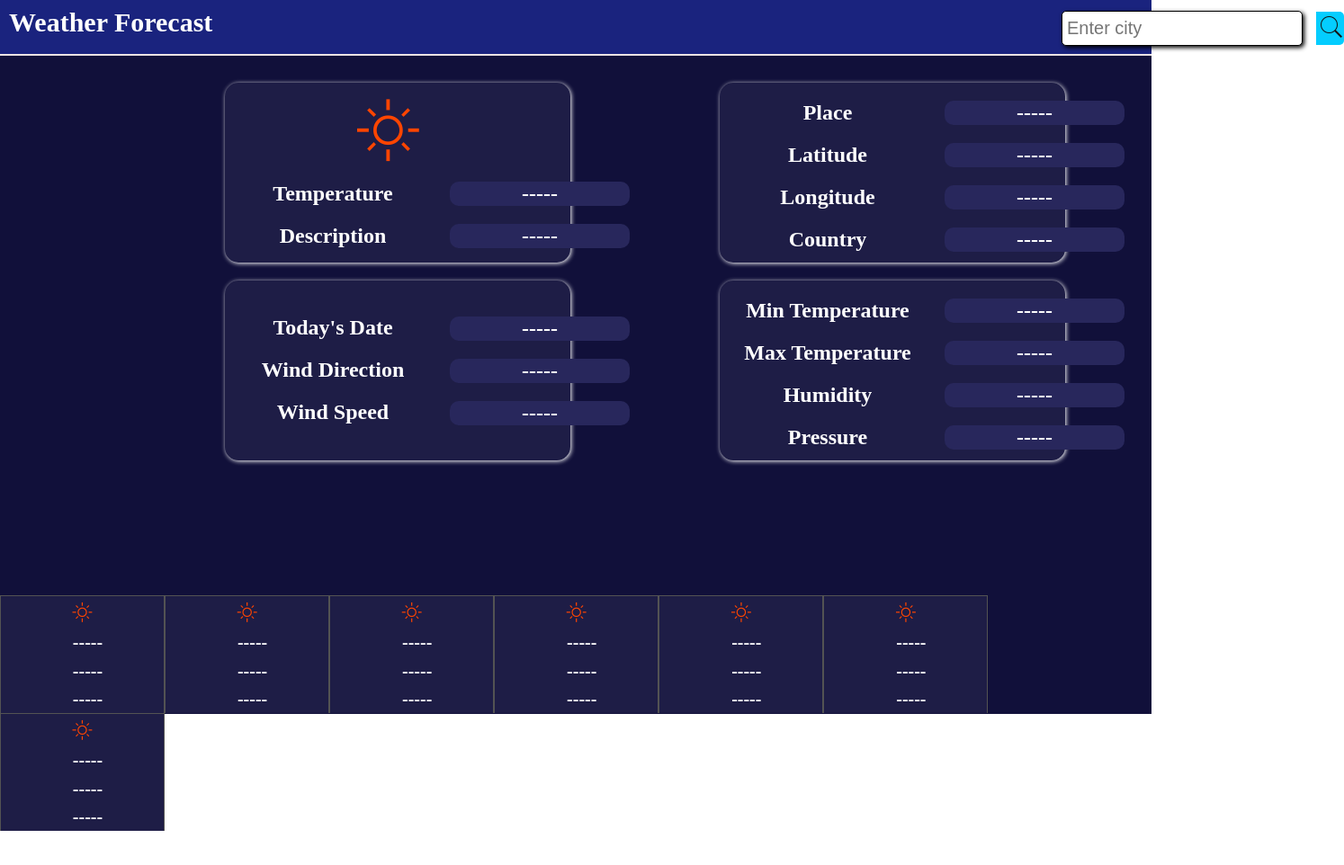
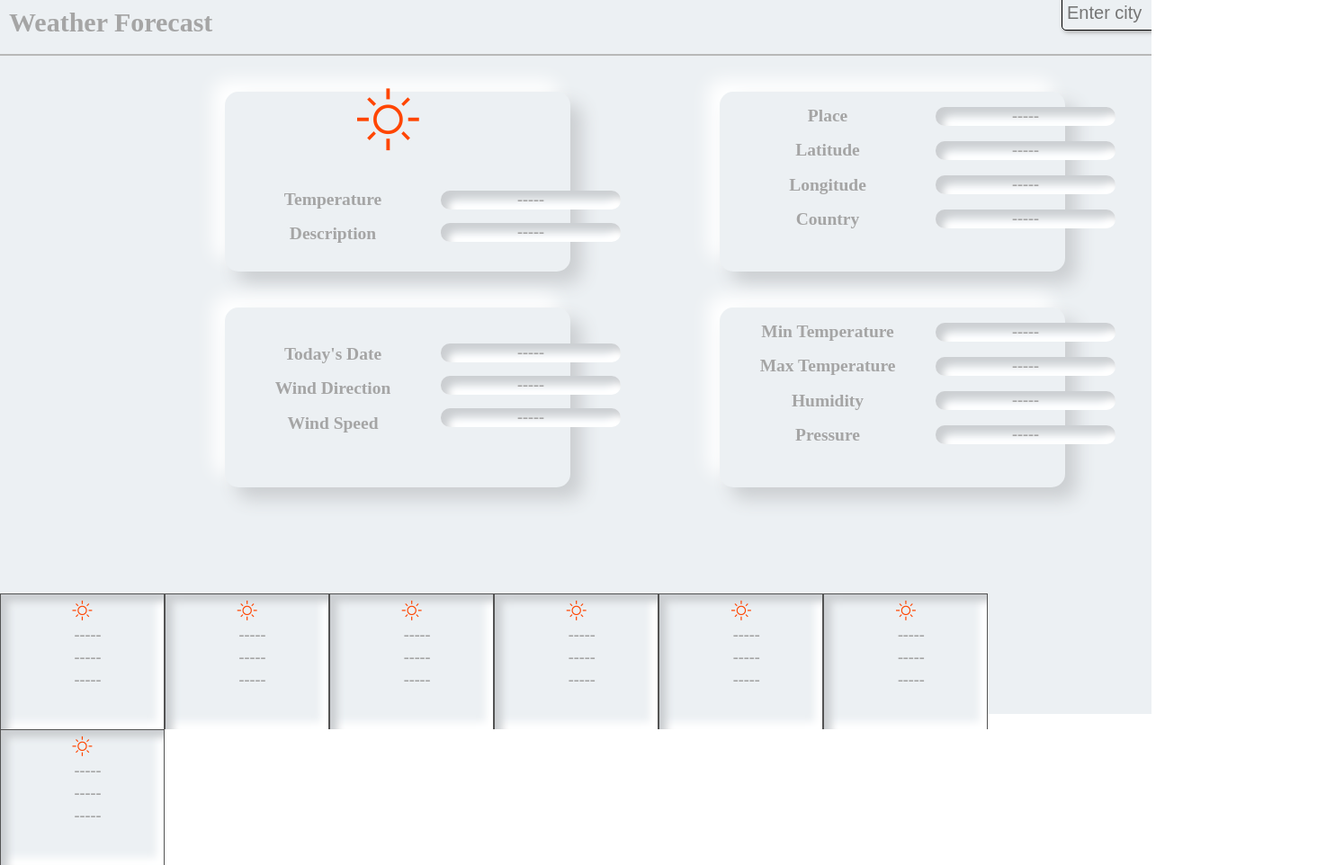
Before and after one commit to sparetm/weatherDrop, a plain HTML site: page index.html in a window 1280 px wide. Shown: the whole page at 90% size, 1494 px wide, since content can reach past the window. Before the commit the page ends 924 px from the top, so only its background shows below. Drawn offline with Linux system fonts and the light colour scheme; some packages are replaced by stand-ins of ours; files whose address does not match are found by name; a web font is replaced by a local one.

```diff
--- a/index.html
+++ b/index.html
@@ -8,6 +8,7 @@
     <link href="./style/ionicons.min.css" rel="stylesheet">
     <link href="./style/style.css" rel="stylesheet" type="text/css">
     <link href="http://code.ionicframework.com/ionicons/2.0.1/css/ionicons.min.css">
+    <link href='https://fonts.googleapis.com/css?family=Cambay' rel='stylesheet'>
 
 
 
--- a/style/style.css
+++ b/style/style.css
@@ -1,18 +1,24 @@
 body,
 html {
   margin: 0;
-  height: 100%;
-  width: 100%;
+  height: 100vh;
+  width: 100vw;
   box-sizing: border-box;
+  overflow: hidden;
+  font-family: 'Cambay';
+  /*font-family: 'Lato' sans-serif;
+   font-family: 'Amatic SC';font-size: 22px;*/
+  font-weight: 700;
+  font-size: 13px;
 }
 
 .navigation {
   position: relative;
   width: 100%;
   height: 60px;
-  background-color: #1a237e;
-  border-bottom: 2px solid #ece4e4;
-  color: #ffffff;
+  background-color: #ecf0f3;
+  border-bottom: 2px solid #b8b8b8;
+  color: rgb(165, 165, 165);
   font-size: 20px;
   text-align: start;
 }
@@ -27,7 +33,7 @@ html {
   position: absolute;
   display: inline-block;
   font-size: 32px;
-  color: rgb(20, 20, 20);
+  color: rgb(255, 255, 255);
   margin-left: 283px;
   padding-left: 5px;
 
@@ -41,11 +47,11 @@ html {
   position: absolute;
   display: inline-block;
 
-  background-color: #ffffff;
+  background-color: #ecf0f3;
   width: 20%;
   height: 45%;
   border-radius: 5px 5px 5px 5px;
-  color: black;
+  color: rgb(165, 165, 165);
   margin-top: 0px;
   margin-left: 0px;
 
@@ -53,10 +59,13 @@ html {
   font-size: 20px;
   border: 1px solid black;
   box-shadow: 2px 2px 5px;
+
+  outline: none;
+  background: none;
 }
 .input_values {
   margin-left: 1180px;
-  margin-top: -55px;
+  margin-top: -72px;
   width: 22%;
   height: 100%;
 }
@@ -67,7 +76,7 @@ html {
   position: relative;
   /*background-image: linear-gradient(rgba(62, 20, 20, 0.4), rgba(62, 20, 20, 0.4)),url(../image/Bolted.png);*/
   /*background-image: linear-gradient(to left, #64ffda, #00e5ff);*/
-  background-color: #11103a;
+  background-color: #ecf0f3;
 
   background-attachment: fixed;
   background-size: cover;
@@ -83,13 +92,13 @@ html {
 #info_4 {
   position: absolute;
   display: inline-block;
-  color: white;
-  background-color: #1e1d46;
+  color: rgb(165, 165, 165);
+  background-color: #ecf0f3;
   width: 30%;
   height: 200px;
   text-align: center;
   border-radius: 15px 15px 15px 15px;
-  box-shadow: 1px 1px 5px;
+  box-shadow: 13px 13px 20px #cbced1, -13px -13px 20px #ffffff;
 }
 
 .stat_1,
@@ -98,7 +107,7 @@ html {
 .stat_4 {
   position: absolute;
   display: inline-block;
-  color: white;
+  color: rgb(165, 165, 165);
   width: 30%;
   height: 200px;
   text-align: center;
@@ -110,6 +119,7 @@ html {
 .stat_4 h2 {
   /*background-color: black;*/
   width: 200px;
+
   border-radius: 10px 10px 10px 10px;
   text-align: center;
   margin-left: 20px;
@@ -127,75 +137,80 @@ html {
 #info_2 h1,
 #info_3 h1,
 #info_4 h1 {
-  background-color: #28275c;
+  background-color: #ecf0f3;
   width: 200px;
+  font-size: 18px;
+  /*font-size: 20px;*/
 
   border-radius: 10px 10px 10px 10px;
   text-align: center;
-  margin-left: 250px;
+  margin-left: 240px;
+  box-shadow: inset 8px 8px 8px #cbced1, inset -8px -8px 8px #ffffff;
 }
 
 #info_1 {
   margin-left: 250px;
-  margin-top: 30px;
+  margin-top: 40px;
 }
 #info_2 {
   margin-left: 800px;
-  margin-top: 30px;
+  margin-top: 40px;
 }
 #info_3 {
   margin-left: 250px;
-  margin-top: 250px;
+  margin-top: 280px;
 }
 #info_4 {
   margin-left: 800px;
-  margin-top: 250px;
+  margin-top: 280px;
 }
 
 .stat_1 {
   margin-left: 250px;
-  margin-top: 30px;
+  margin-top: 40px;
 }
 .stat_2 {
   margin-left: 800px;
-  margin-top: 30px;
+  margin-top: 40px;
 }
 .stat_3 {
   margin-left: 250px;
-  margin-top: 250px;
+  margin-top: 280px;
 }
 .stat_4 {
   margin-left: 800px;
-  margin-top: 250px;
+  margin-top: 280px;
 }
 
 #main_data_1 {
   margin-top: 110px;
 }
 .stat_1 {
-  margin-top: 120px;
+  margin-top: 133px;
 }
 
 .stat_3 {
-  margin-top: 269px;
+  margin-top: 305px;
 }
 
 #main_data_2 {
   margin-top: 40px;
 }
 
-
+#info_2 h1 {
+  margin-top: 17px;
+}
+#info_4 h1 {
+  margin-top: 17px;
+}
 
 /*///////////////////////////////////////////////////////////////////////////////////////////////////////*/
-
-
-
 
 .weekly ul {
   display: inline-block;
   position: absolute;
   margin-left: -40px;
-  margin-top: -132px;
+  margin-top: -134px;
   width: 100%;
 }
 
@@ -204,14 +219,15 @@ html {
 
   list-style-type: none;
   float: left;
-  background-color: #1e1d46;
+  background-color: #ecf0f3;
   width: 14.147%;
-  height: 130px;
+  height: 150px;
   border-top: 1px solid #535353;
   border-left: 1px solid #535353;
   border-right: 1px solid #535353;
   text-align: center;
-  color: white;
+  color: rgb(165, 165, 165);
+  box-shadow: inset 8px 8px 8px #cbced1, inset -8px -8px 8px #ffffff;
 }
 .day_0:hover,
 .day_1:hover,
@@ -220,12 +236,13 @@ html {
 .day_4:hover,
 .day_5:hover,
 .day_6:hover {
-  background-image: linear-gradient(to bottom, #1976d2, #3f51b5);
-  /*background-color:#26C6DA;*/
-  margin-top: -20px;
+  /*background-image: linear-gradient(to bottom, #1976d2, #3f51b5);
+  background-color:#26C6DA;*/
+  margin-top: -13px;
   transition: 0.5;
   border-top-right-radius: 10px;
   border-top-left-radius: 10px;
+  transition: 0.4s;
 }
 .day_6 {
   border-right: 2px solid white;
@@ -237,10 +254,10 @@ html {
 .day_4 h1,
 .day_5 h1,
 .day_6 h1 {
-  margin-top: 0px;
+  margin-top: -5px;
   padding-top: 0px;
   height: 15px;
-  font-size: 20px;
+  font-size: 18px;
 
   text-align: center;
   margin-left: 15px;
@@ -259,24 +276,22 @@ html {
   color: orangered;
 }
 
-
-
 /*///////////////////////////////////////////////////////////////////////////////////////////////////////*/
-
-
-
 
 #display_map {
   position: absolute;
   z-index: 1;
   width: 98%;
   height: 500px;
-  background-color: wheat;
-  border: 2px solid white;
+  background-color: #ecf0f3;
+  border: 1px solid white;
+  border-top: 1px solid rgb(204, 204, 204);
+  border-left: 1px solid rgb(204, 204, 204);
   margin-top: 70px;
   margin-left: 13px;
   border-radius: 5px 5px 5px 5px;
   display: none;
+  box-shadow: 13px 13px 20px #cbced1, -13px -13px 20px #ffffff;
 }
 
 #map {
@@ -291,16 +306,16 @@ html {
   width: 30%;
   height: 500px;
   position: absolute;
-  border-right: 2px solid rgb(151, 151, 151);
+  border-right: 2px solid white;
   border-top-left-radius: 5px;
   border-bottom-left-radius: 5px;
-  background-color: #1a237e;
+  background-color: #ecf0f3;
 }
 
 #weekly_information {
   position: absolute;
   display: inline-block;
-  color: white;
+  color: rgb(165, 165, 165);
 
   width: 30%;
   height: 100px;
@@ -309,17 +324,18 @@ html {
   margin-left: 220px;
 }
 #weekly_information h1 {
-  background-color: #2e37a1;
+  background-color: #ecf0f3;
   border-radius: 10px 10px 10px 10px;
   width: 200px;
-  margin-top: 7px;
+  margin-top: 18px;
+  height: 26px;
 
-  height: 26px;
+  box-shadow: inset 8px 8px 8px #cbced1, inset -8px -8px 8px #ffffff;
 }
 .weekly_statement {
   position: absolute;
   display: inline-block;
-  color: white;
+  color: rgb(165, 165, 165);
 
   width: 30%;
   height: 100px;
@@ -329,6 +345,6 @@ html {
 }
 .weekly_statement h2 {
   width: 200px;
-  margin-top: 5px;
+  margin-top: 18px;
   height: 26px;
 }
```
